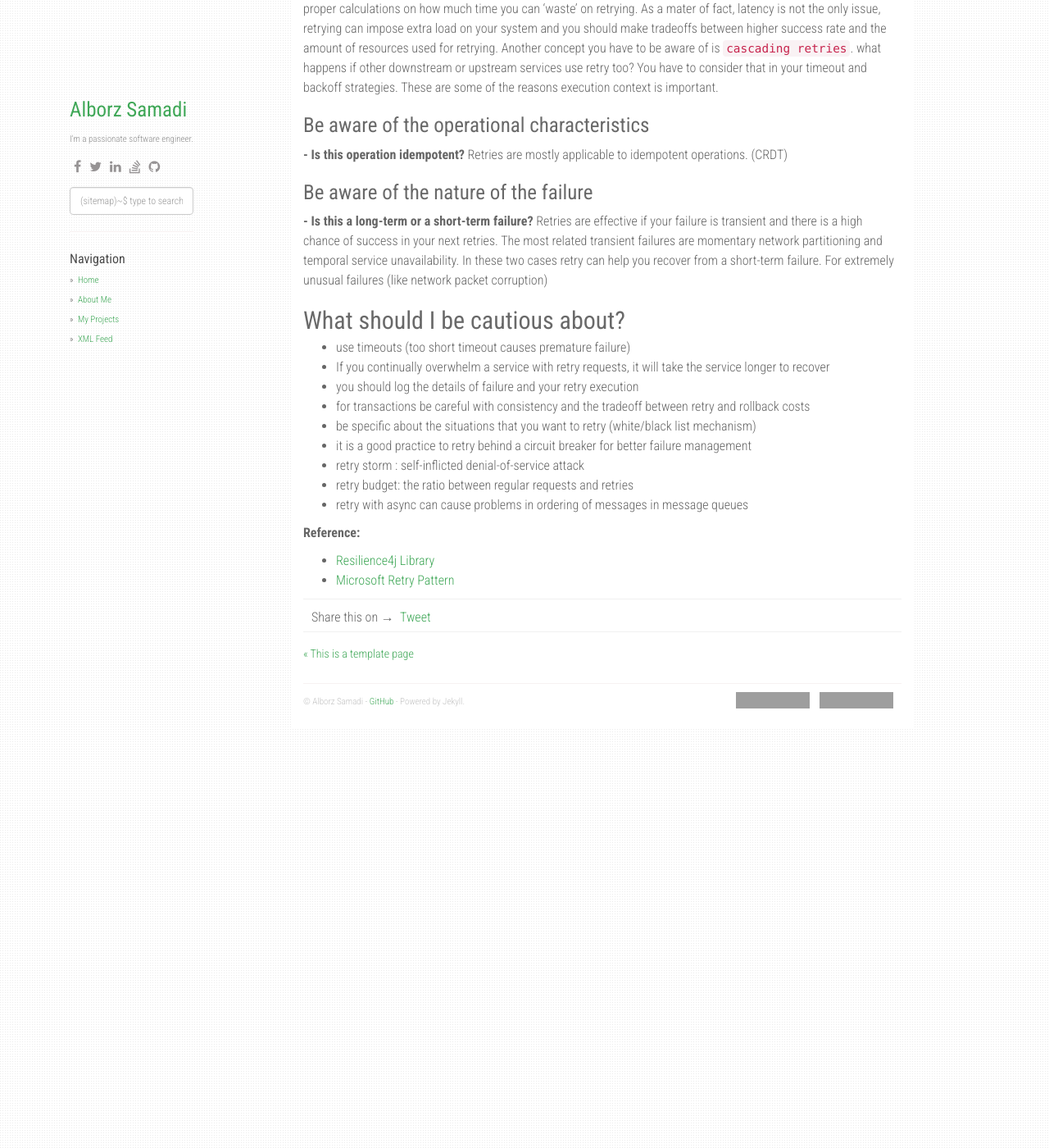
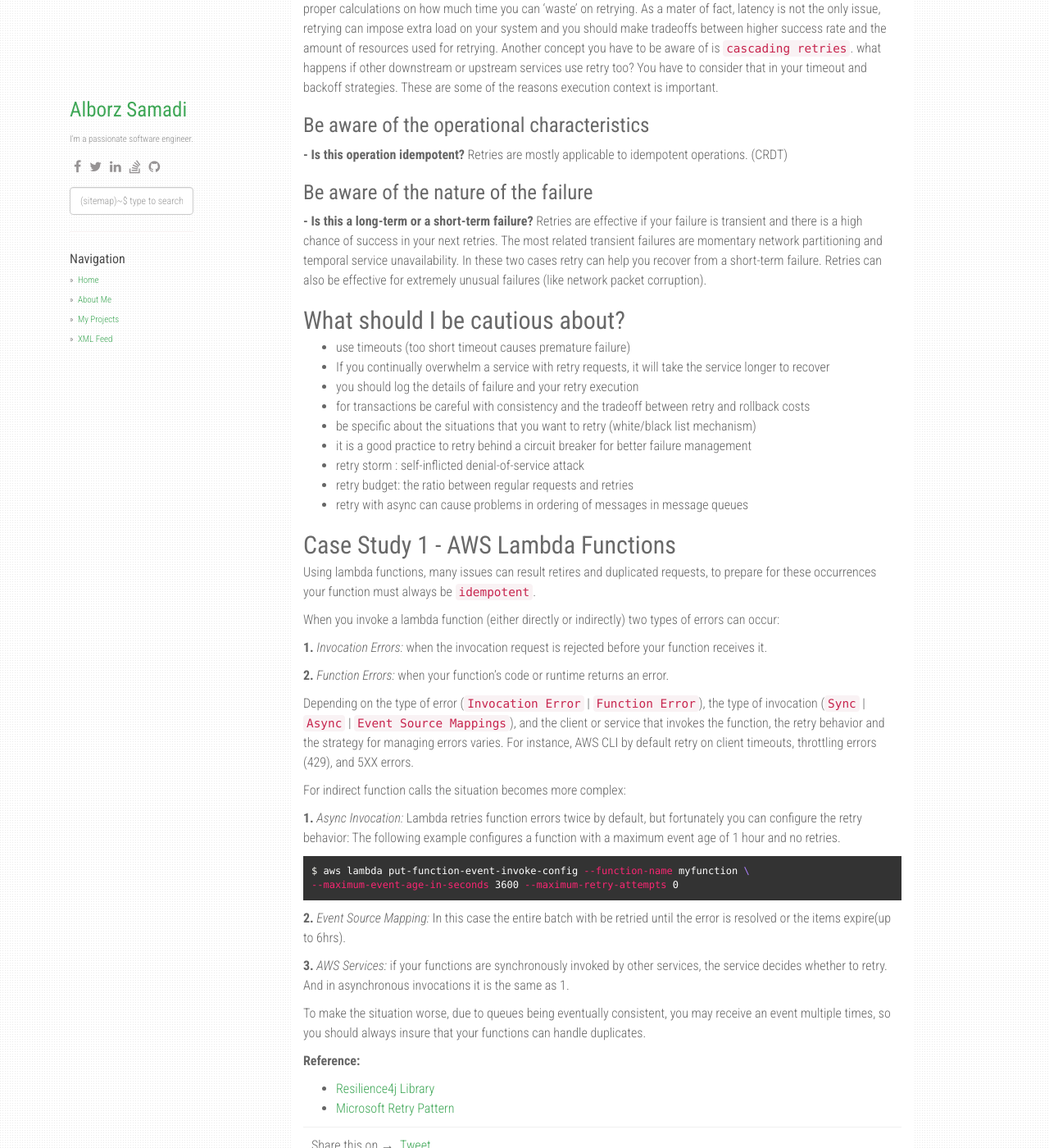
Before and after one commit to herburos/herburos.github.io, a Jekyll site: the page built from _posts/2020-03-21-resiliency-retry.markdown, in a window 1280 px wide and 1400 px high, scrolled down 392 px. Shown: the whole window at 82% size. Built offline with Jekyll 4.4.1, drawn with Linux system fonts in a browser that asks for light colours; nearby versions of some CDN libraries; comment, search, counter and statistics services are not loaded; grey boxes are pictures that could not be loaded.

Commit message:
lambda case study added

```diff
--- a/_posts/2020-03-21-resiliency-retry.markdown
+++ b/_posts/2020-03-21-resiliency-retry.markdown
@@ -30,7 +30,7 @@ Retries are mostly applicable to idempotent operations. (CRDT)
 
 **- Is this a long-term or a short-term failure?**
 Retries are effective if your failure is transient and there is a high chance of success in your next retries. The most related transient failures are momentary network partitioning and temporal service unavailability. In these two cases retry can help you recover from a short-term failure.
-For extremely unusual failures (like network packet corruption)
+Retries can also be effective for extremely unusual failures (like network packet corruption).
 
 ## What should I be cautious about?
 - use timeouts (too short timeout causes premature failure)
@@ -43,6 +43,33 @@ For extremely unusual failures (like network packet corruption)
 - retry budget: the ratio between regular requests and retries
 - retry with async can cause problems in ordering of messages in message queues
 
+## Case Study 1 - AWS Lambda Functions
+Using lambda functions, many issues can result retires and duplicated requests, to prepare for these occurrences your function must always be `idempotent`.
+
+When you invoke a lambda function (either directly or indirectly) two types of errors can occur:
+
+**1.** <em>Invocation Errors:</em> when the invocation request is rejected before your function receives it.
+
+**2.** <em>Function Errors:</em> when your function's code or runtime returns an error.
+
+Depending on the type of error (`Invocation Error` | `Function Error`), the type of invocation (`Sync` | `Async` | `Event Source Mappings`), and the client or service that invokes the function, the retry behavior and the strategy for managing errors varies.
+For instance, AWS CLI by default retry on client timeouts, throttling errors (429), and 5XX errors.
+
+For indirect function calls the situation becomes more complex:
+
+**1.** <em>Async Invocation:</em> Lambda retries function errors twice by default, but fortunately you can configure the retry behavior:
+The following example configures a function with a maximum event age of 1 hour and no retries.
+{% highlight bash %}
+$ aws lambda put-function-event-invoke-config --function-name myfunction \
+--maximum-event-age-in-seconds 3600 --maximum-retry-attempts 0
+{% endhighlight %}
+
+**2.** <em>Event Source Mapping:</em> In this case the entire batch with be retried until the error is resolved or the items expire(up to 6hrs).
+
+**3.** <em>AWS Services:</em> if your functions are synchronously invoked by other services, the service decides whether to retry. And in asynchronous invocations it is the same as 1.
+
+To make the situation worse, due to queues being eventually consistent, you may receive an event multiple times, so you should always insure that your functions can handle duplicates.
+
 **Reference:**
 
 * [Resilience4j Library](https://resilience4j.readme.io/docs/retry)
```
